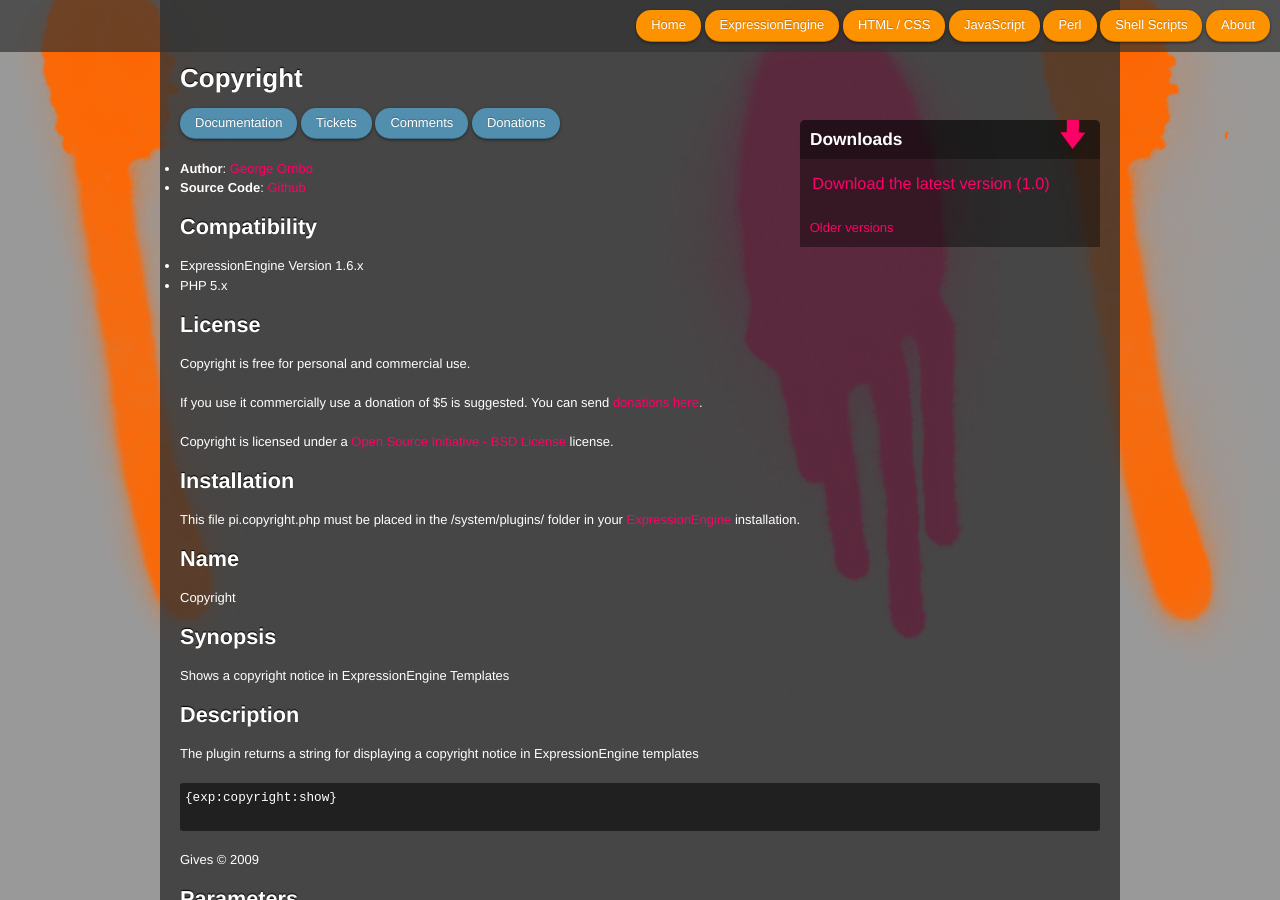
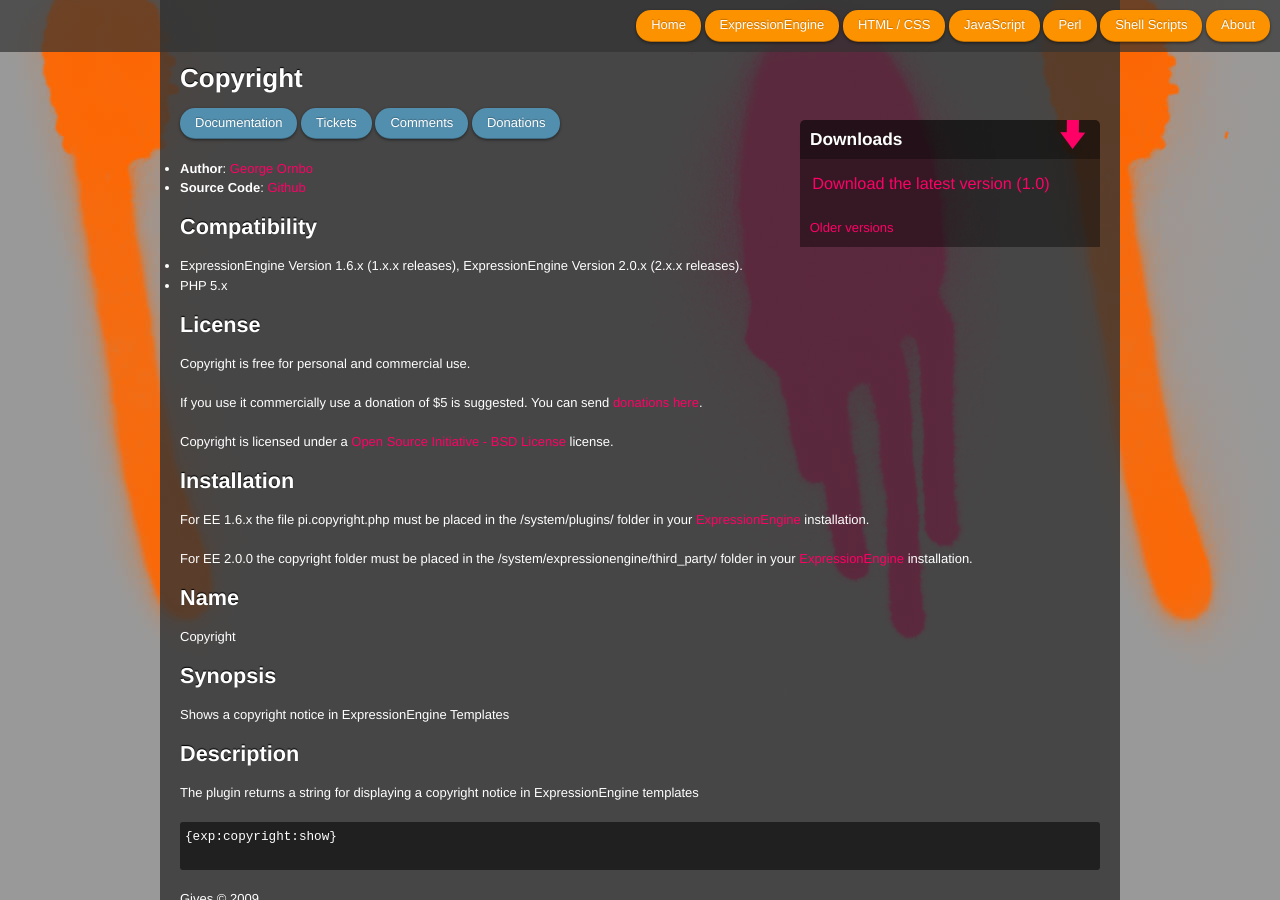
Before and after one commit to shapeshed/shapeshed.github.com, a Jekyll site: the page built from _posts/2009-08-17-copyright.markdown, in a window 1280 px wide and 900 px high. Built offline with Jekyll 4.4.1, drawn with Linux system fonts in a browser that asks for light colours; nearby versions of some CDN libraries; Markdown is read by kramdown in place of the engine named in the settings; comment, search, counter and statistics services are not loaded.

Commit message:
adding 2.0.0 tag for EE2

```diff
--- a/_posts/2009-08-17-copyright.markdown
+++ b/_posts/2009-08-17-copyright.markdown
@@ -7,7 +7,7 @@
 categories: expressionengine plugins
 lighthouse: 35751-copyrightee_addon
 github: copyright.ee_addon
-github_tags: [1.0]
+github_tags: [1.0, 2.0.0]
 pledgie: 5741
 
 ---
@@ -17,7 +17,7 @@
 
 ## Compatibility
 
-* ExpressionEngine Version 1.6.x
+* ExpressionEngine Version 1.6.x (1.x.x releases), ExpressionEngine Version 2.0.x (2.x.x releases).
 * PHP 5.x
 
 ## License
@@ -30,7 +30,9 @@
 
 ## Installation
 
-This file pi.copyright.php must be placed in the /system/plugins/ folder in your [ExpressionEngine][] installation.
+For EE 1.6.x the file pi.copyright.php must be placed in the /system/plugins/ folder in your [ExpressionEngine][] installation.
+
+For EE 2.0.0 the copyright folder must be placed in the /system/expressionengine/third_party/ folder in your [ExpressionEngine][] installation.
 
 ## Name
 
```
